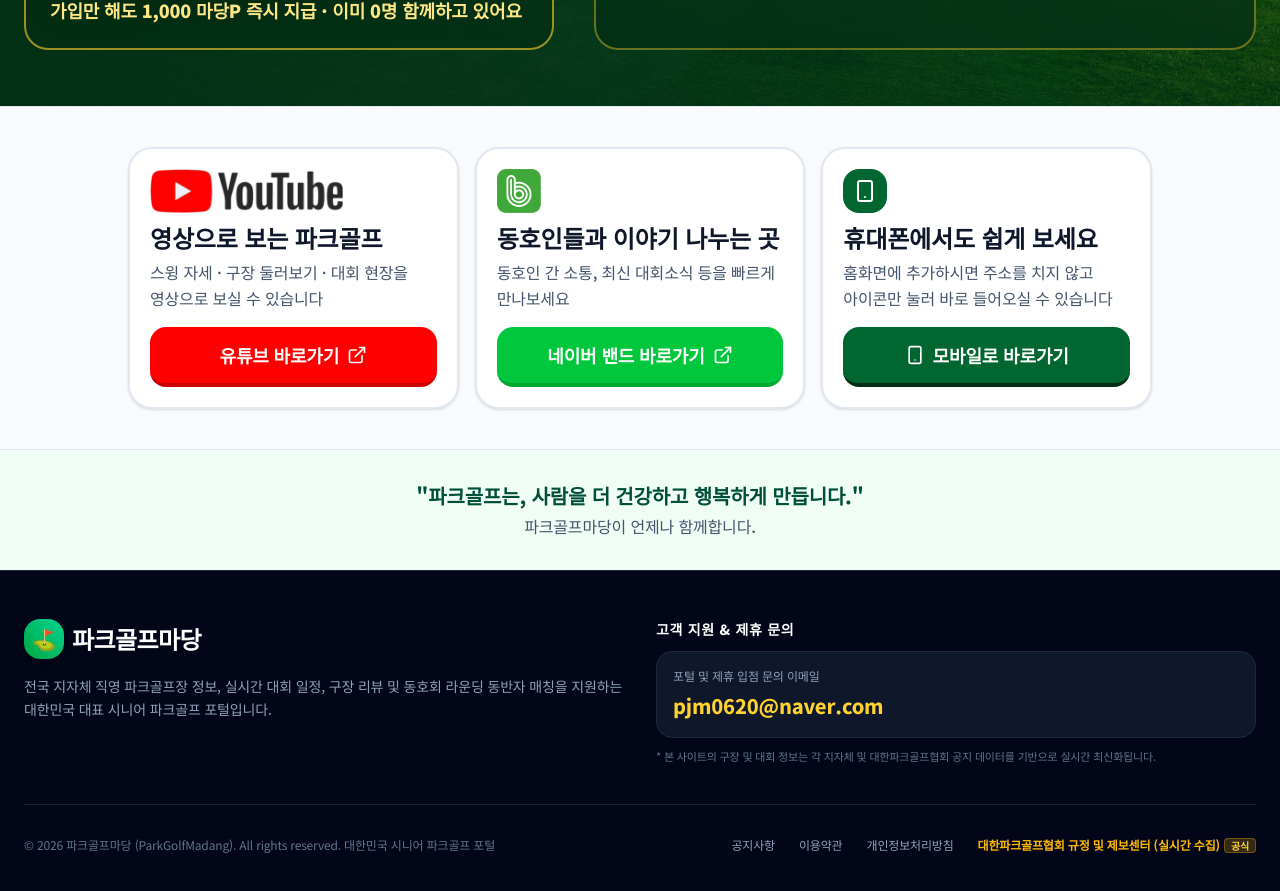
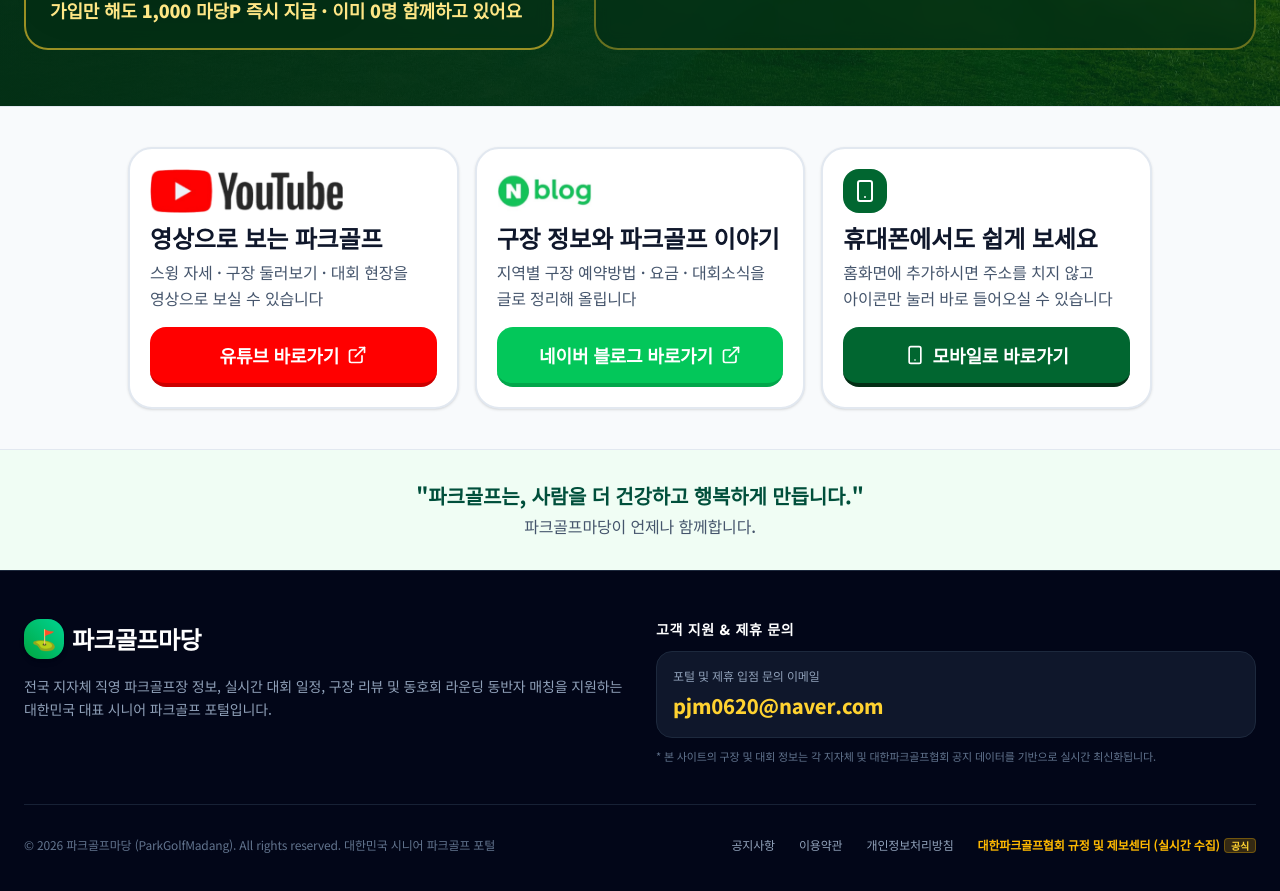
Before and after one commit to endbstns620-design/parkgolfmadang, a React (Vite) app: page / in a window 1280 px wide. Shown: the part 881-1772 px from the top of the page. Built offline with nearby package versions, Linux system fonts and the light colour scheme; no server answers; a web font is replaced by a local one.

Commit message:
블로그 링크 수정

```diff
--- a/src/components/MainHomeSection.tsx
+++ b/src/components/MainHomeSection.tsx
@@ -234,7 +234,7 @@ export const MainHomeSection: React.FC = () => {
 
 
 
-      {/* 유튜브·밴드 채널 + (좁은 화면에서만) 얇은 후원사 광고 띠 */}
+      {/* 유튜브·블로그 채널 + (좁은 화면에서만) 얇은 후원사 광고 띠 */}
       <section className="bg-slate-50 border-y border-slate-200 py-10 px-4 sm:px-6">
         <div className="max-w-5xl mx-auto space-y-5">
           <SocialChannelsSection />
--- a/src/components/SocialChannelsSection.tsx
+++ b/src/components/SocialChannelsSection.tsx
@@ -3,7 +3,7 @@ import { ExternalLink, Smartphone } from 'lucide-react';
 import { SOCIAL_CHANNELS } from '../data/socialChannels';
 
 /**
- * 파크골프마당이 운영하는 유튜브·네이버 밴드 안내입니다.
+ * 파크골프마당이 운영하는 유튜브·네이버 블로그 안내입니다.
  * 후원사 배너 오른쪽에 세로로 쌓아 넣기 때문에, 카드 하나하나를 위아래로 배치합니다.
  * 시니어분들이 누르기 쉽도록 버튼은 카드 폭 전체를 쓰고 글씨를 크게 두었습니다.
  *
@@ -104,7 +104,7 @@ const AddToHomeButton: React.FC = () => {
 
   return (
     <div className="group bg-white rounded-3xl border-2 border-slate-200 hover:border-slate-300 p-5 shadow-sm hover:shadow-md transition-all flex flex-col">
-      {/* 유튜브·밴드 카드의 로고 줄과 높이를 맞춥니다 */}
+      {/* 유튜브·블로그 카드의 로고 줄과 높이를 맞춥니다 */}
       <div className="h-10 sm:h-11 flex items-center mb-2.5">
         <span className="w-10 h-10 sm:w-11 sm:h-11 rounded-2xl bg-green-800 flex items-center justify-center">
           <Smartphone className="w-6 h-6 text-white" />
@@ -138,7 +138,7 @@ const AddToHomeButton: React.FC = () => {
 
 export const SocialChannelsSection: React.FC = () => {
   return (
-    /* 유튜브 · 밴드 · 모바일 바로가기 세 칸을 나란히 놓습니다.
+    /* 유튜브 · 네이버 블로그 · 모바일 바로가기 세 칸을 나란히 놓습니다.
        좁은 화면에서는 위아래로 쌓입니다. */
     <div className="grid grid-cols-1 md:grid-cols-3 gap-4 items-stretch">
       {SOCIAL_CHANNELS.map(ch => {
@@ -151,14 +151,17 @@ export const SocialChannelsSection: React.FC = () => {
             rel="noopener noreferrer"
             className="group bg-white rounded-3xl border-2 border-slate-200 hover:border-slate-300 p-5 shadow-sm hover:shadow-md transition-all flex flex-col"
           >
-            {/* 공식 로고는 모양이 서로 달라서(유튜브는 가로로 긴 로고, 밴드는 정사각형 아이콘)
+            {/* 공식 로고는 모양이 서로 달라서(유튜브는 가로로 긴 로고, 블로그는 정사각형 아이콘)
                 변형하지 않고 로고 줄을 따로 두어 높이만 맞춥니다. */}
             <div className="h-10 sm:h-11 flex items-center mb-2.5">
               {ch.logoImage ? (
                 <img src={ch.logoImage} alt={`${ch.name} 로고`} className="h-full w-auto object-contain" />
               ) : (
-                <span className="w-10 h-10 rounded-2xl bg-slate-100 flex items-center justify-center">
-                  <Icon className="w-6 h-6" style={{ color: ch.color }} />
+                <span
+                  className="w-10 h-10 sm:w-11 sm:h-11 rounded-2xl flex items-center justify-center"
+                  style={{ backgroundColor: ch.color }}
+                >
+                  <Icon className="w-6 h-6 text-white" />
                 </span>
               )}
             </div>
@@ -177,7 +180,7 @@ export const SocialChannelsSection: React.FC = () => {
         );
       })}
 
-      {/* 세 번째 칸 — 유튜브·밴드와 같은 틀입니다 */}
+      {/* 세 번째 칸 — 유튜브·블로그와 같은 틀입니다 */}
       <AddToHomeButton />
     </div>
   );
--- a/src/data/socialChannels.ts
+++ b/src/data/socialChannels.ts
@@ -1,4 +1,4 @@
-import { Youtube, MessagesSquare, LucideIcon } from 'lucide-react';
+import { Youtube, NotebookPen, LucideIcon } from 'lucide-react';
 
 /**
  * 파크골프마당이 함께 운영하는 채널입니다.
@@ -37,15 +37,15 @@ export const SOCIAL_CHANNELS: SocialChannel[] = [
     colorDark: '#CC0000'
   },
   {
-    id: 'band',
-    name: '네이버 밴드',
-    headline: '동호인들과 이야기 나누는 곳',
-    detail: '동호인 간 소통, 최신 대회소식 등을 빠르게 만나보세요',
-    url: 'https://band.us/n/afa6bcjfL7zeY',
-    icon: MessagesSquare,
-    logoImage: '/images/logo-band.png', // 네이버 밴드 공식 앱 아이콘
-    logoWide: false,
-    color: '#00C73C',
-    colorDark: '#00A833'
+    id: 'blog',
+    name: '네이버 블로그',
+    headline: '구장 정보와 파크골프 이야기',
+    detail: '지역별 구장 예약방법 · 요금 · 대회소식을 글로 정리해 올립니다',
+    url: 'https://blog.naver.com/healthy_5060',
+    icon: NotebookPen,
+    logoImage: '/images/logo-blog.png', // 네이버 블로그 공식 로고
+    logoWide: true,
+    color: '#03C75A',
+    colorDark: '#02A64B'
   }
 ];
```
Also changed, not shown: public/images/logo-blog.png (added).
